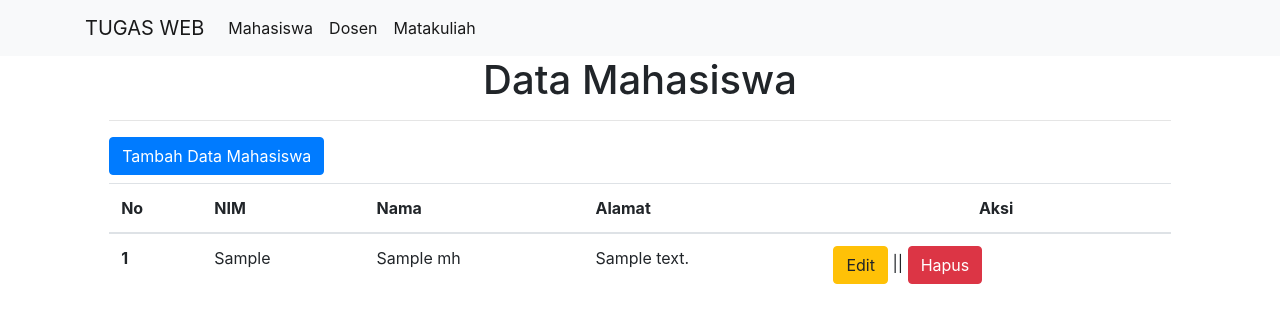
After one commit to bagol/tugas_web, a CodeIgniter app: page /tugas_web/index.php/mahasiswa/tampilData in a window 1280 px wide. The commit adds this page. Shown: the top 323 px of the page. Run offline with CodeIgniter, Linux system fonts and the light colour scheme; tables that the repository leaves empty or names only in its code hold one stand-in row (values such as "Sample post"); some libraries are stand-ins or nearby versions.

Commit message:
menambah fitur create dan delete

```diff
--- a/application/config/autoload.php
+++ b/application/config/autoload.php
@@ -58,7 +58,7 @@ $autoload['packages'] = array();
 |
 |	$autoload['libraries'] = array('user_agent' => 'ua');
 */
-$autoload['libraries'] = array();
+$autoload['libraries'] = array('database', 'session');
 
 /*
 | -------------------------------------------------------------------
--- a/application/config/database.php
+++ b/application/config/database.php
@@ -76,9 +76,9 @@ $query_builder = TRUE;
 $db['default'] = array(
 	'dsn'	=> '',
 	'hostname' => 'localhost',
-	'username' => '',
+	'username' => 'root',
 	'password' => '',
-	'database' => '',
+	'database' => 'db_kampus_Mulyadih',
 	'dbdriver' => 'mysqli',
 	'dbprefix' => '',
 	'pconnect' => FALSE,
--- a/application/config/routes.php
+++ b/application/config/routes.php
@@ -49,6 +49,6 @@ defined('BASEPATH') OR exit('No direct script access allowed');
 | Examples:	my-controller/index	-> my_controller/index
 |		my-controller/my-method	-> my_controller/my_method
 */
-$route['default_controller'] = 'welcome';
+$route['default_controller'] = 'Mahasiswa/tampilData';
 $route['404_override'] = '';
 $route['translate_uri_dashes'] = FALSE;
--- a/application/controllers/Mahasiswa.php
+++ b/application/controllers/Mahasiswa.php
@@ -3,6 +3,7 @@
 class Mahasiswa extends CI_Controller{
     function __construct(){
         parent::__construct();
+        $this->load->model('M_mahasiswa');
     }
 
     function index(){
@@ -26,4 +27,39 @@ class Mahasiswa extends CI_Controller{
         $this->load->view('template/footer');
     }
 
+    function insertMahasiswa(){
+        $data = array(
+            'nim' => $this->input->post('nim'),
+            'nama' => $this->input->post('nama'),
+            'tanggal_lahir' => $this->input->post('tgl_lahir'),
+            'alamat' => $this->input->post('alamat'),
+            'jenis_kelamin' => $this->input->post('jenis_kelamin')
+        );
+        if($this->M_mahasiswa->insertMhs($data)){
+            $this->session->set_flashdata('pesan_berhasil', 'Berhasil Menambahkan Data!!!');
+        }else{
+            $this->session->set_flashdata('pesan_gagal', 'Gagal Menambahkan Data!!!');
+        }
+        redirect('/mahasiswa/tampilData/');
+    }
+
+    function tampilData(){
+        $data['mhs'] = $this->M_mahasiswa->getAll();
+        $data['title'] = 'Data Mahasiswa';
+        $this->load->view('template/header',$data);
+        $this->load->view('mahasiswa/tampil',$data);
+        $this->load->view('template/footer');
+    }
+    function hapusMhs(){
+        $data = array(
+            'nim' => $this->uri->segment(3)
+        );
+        if($this->M_mahasiswa->deletMhs($data)){
+            $this->session->set_flashdata('pesan_berhasil', 'Berhasil Menghapus Data!!!');
+        }else{
+            $this->session->set_flashdata('pesan_gagal', 'Gagal Menghapus Data!!!');
+        }
+        redirect('/mahasiswa/tampilData/');
+    }
+
 }
--- /dev/null
+++ b/application/models/M_mahasiswa.php
@@ -0,0 +1,27 @@
+<?php
+
+class M_mahasiswa extends CI_Model{
+    function getAll(){
+        return $this->db->get('mhs');
+    }
+
+    function insertMhs($data){
+        if($this->db->insert('mhs',$data)){
+            return true;
+        }else{
+            return false;
+        }
+    }
+    function updateMhs($data,$where){
+        $this->db->where($where);
+        $this->db->update('mhs', $data);
+    }
+    function deletMhs($where){
+        $this->db->where($where);
+        if($this->db->delete('mhs')){
+            return true;
+        }else{
+            return false;
+        }
+    }
+}
--- a/application/views/mahasiswa/formInput.php
+++ b/application/views/mahasiswa/formInput.php
@@ -4,7 +4,7 @@
         <div class="col-sm-8">
         <h1 class="text-center">Input Data Mahasiswa</h1>
         <hr>
-        <form action="<?=base_url();?>mahasiswa/tampilMahasiswa" method="post">
+        <form action="<?=base_url();?>mahasiswa/insertMahasiswa" method="post">
         <table>
             <tr>
                 <td width="150px"><label>NIM</label></td>
--- /dev/null
+++ b/application/views/mahasiswa/tampil.php
@@ -0,0 +1,46 @@
+<div class="row justify-content-center">
+    <div class="col-md-10">
+    <h1 class="text-center" >Data Mahasiswa</h1>
+    <hr>
+    <?php if($this->session->flashdata('pesan_berhasil')){ ?>
+        <div class="alert alert-success" role="alert">
+           <?= $this->session->flashdata('pesan_berhasil') ?>
+        </div>
+    <?php }if($this->session->flashdata('pesan_gagal')) {?>
+        <div class="alert alert-danger" role="alert">
+        <?= $this->session->flashdata('pesan_gagal') ?>
+        </div>
+    <?php } ?>
+    <a href="<?= base_url();?>/mahasiswa"class="btn btn-primary mb-2"> Tambah Data Mahasiswa</a>
+    <table class="table">
+        <thead>
+            <tr>
+            <th scope="col">No</th>
+            <th scope="col">NIM</th>
+            <th scope="col">Nama</th>
+            <th scope="col">Alamat</th>
+            <th scope="col" class="text-center">Aksi</th>
+            </tr>
+        </thead>
+        <tbody>
+        <?php $no = 1;
+        foreach($mhs->result() as $b){
+        ?>
+            <tr>
+            <th scope="row"><?= $no;?></th>
+            <td><?= $b->nim; ?></td>
+            <td><?= $b->nama; ?></td>
+            <td><?= $b->alamat; ?></td>
+            <td>
+                <a href="" class="btn btn-warning">Edit</a> ||
+                <a href="<?=base_url();?>/mahasiswa/hapusMhs/<?= $b->nim;?>" class="btn btn-danger">Hapus</a>
+            </td>
+            </tr>
+        <?php
+        $no++;
+        };
+        ?>
+        </tbody>
+    </table>
+    </div>
+</div>
--- a/application/views/template/header.php
+++ b/application/views/template/header.php
@@ -13,14 +13,14 @@
   <body>
   <nav class="navbar navbar-expand-lg navbar-light bg-light">
   <div class="container">
-    <a class="navbar-brand" href="<?= base_url(); ?>mahasiswa">TUGAS WEB</a>
+    <a class="navbar-brand" href="<?=base_url()?>mahasiswa/tampilData">TUGAS WEB</a>
     <button class="navbar-toggler" type="button" data-toggle="collapse" data-target="#navbarNav" aria-controls="navbarNav" aria-expanded="false" aria-label="Toggle navigation">
       <span class="navbar-toggler-icon"></span>
     </button>
     <div class="collapse navbar-collapse" id="navbarNav">
       <ul class="navbar-nav">
         <li class="nav-item active">
-          <a class="nav-link" href="<?=base_url()?>mahasiswa">Mahasiswa </a>
+          <a class="nav-link" href="<?=base_url()?>mahasiswa/tampilData">Mahasiswa </a>
         </li>
         <li class="nav-item active">
           <a class="nav-link" href="<?=base_url()?>dosen">Dosen </a>
```
